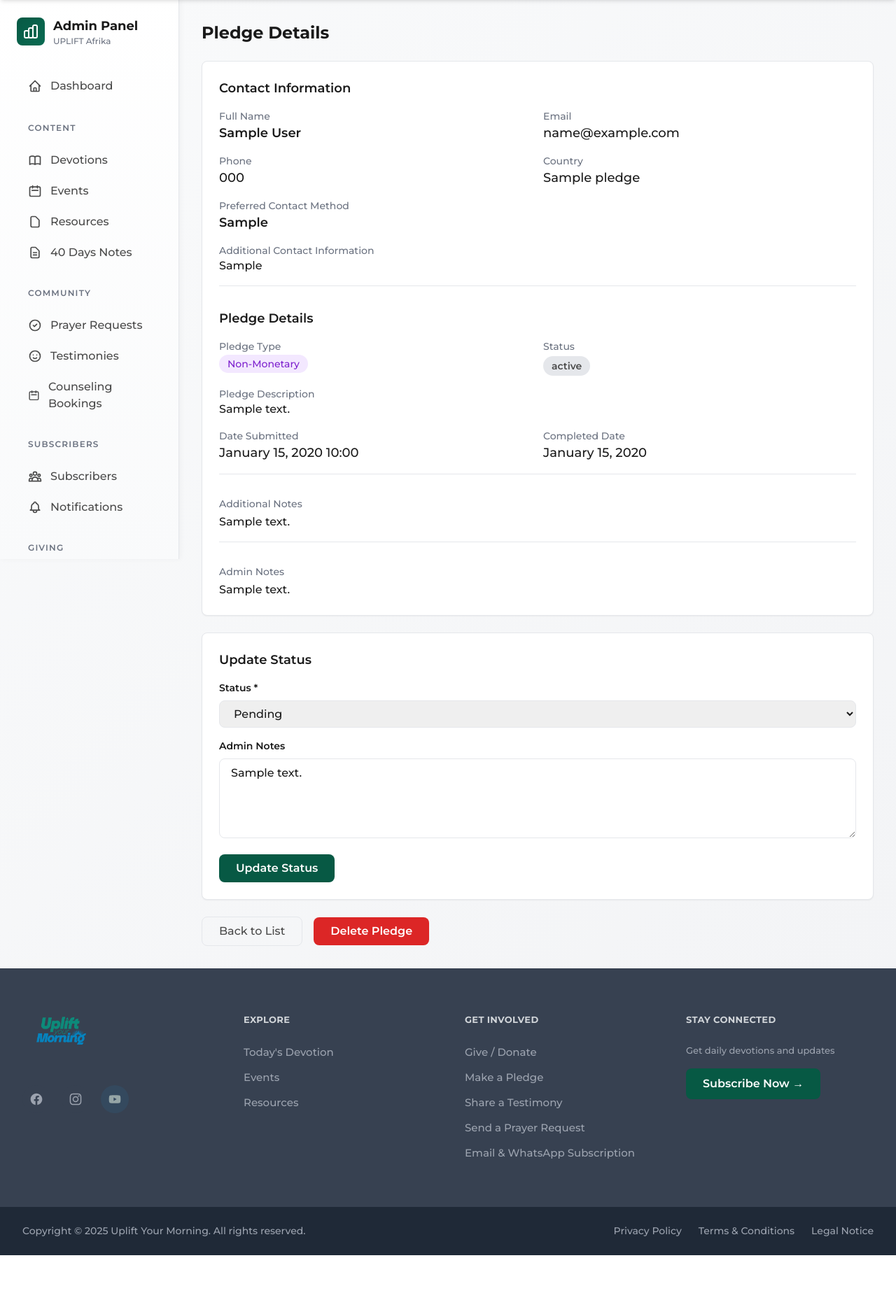
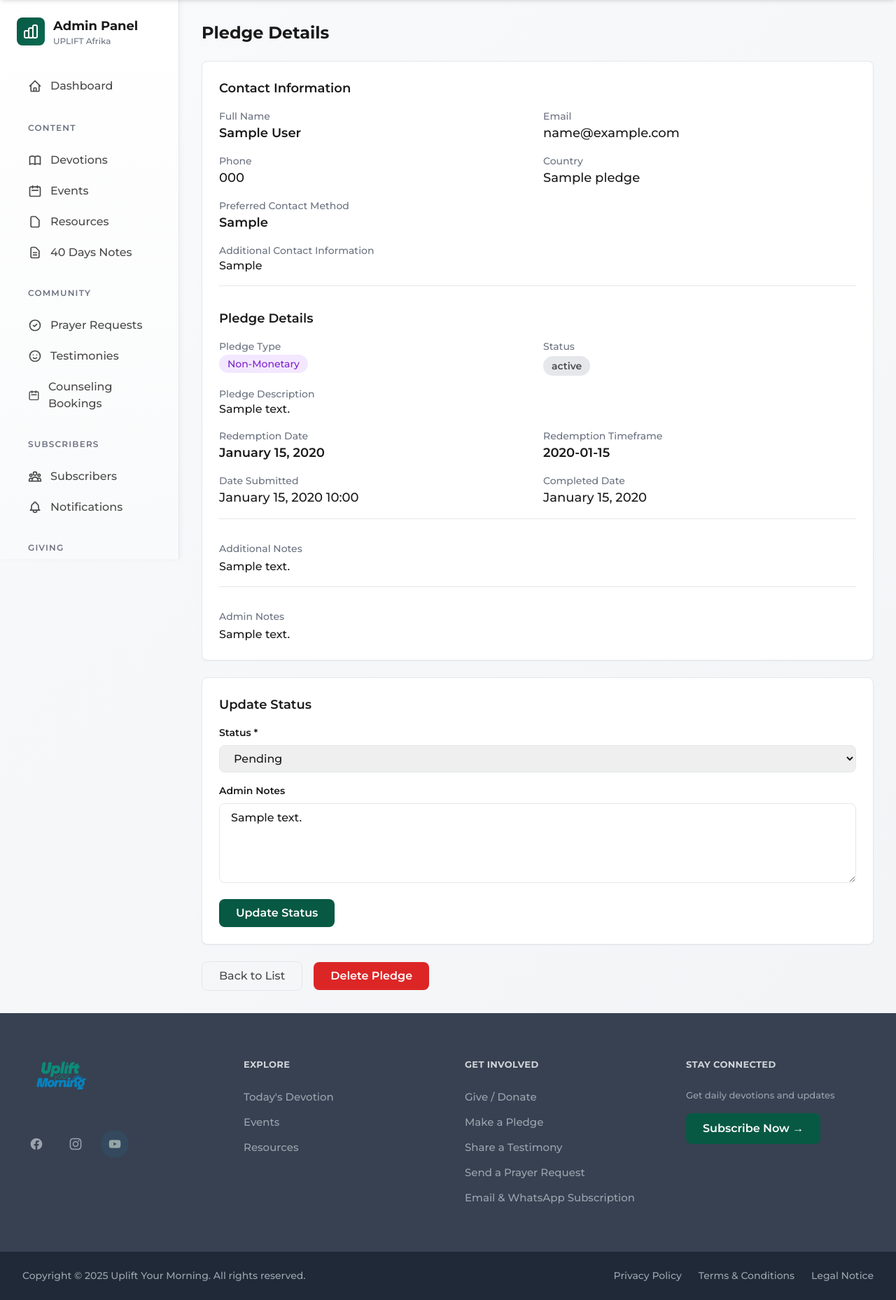
Before and after one commit to josueadimado/uplift-your-morning, a Django app: template templates/admin/pledges/detail.html in a window 1280 px wide. Shown: the part 134-1992 px from the top of the page at 70% size. Before the commit the page ends 1928 px from the top, so only its background shows below. Run offline with Django 5.2, Linux system fonts and the light colour scheme; the template is opened without the code that fills it: most values are stand-ins (such as "Sample title", 1, 10 or a date in 2020); some libraries are stand-ins or nearby versions.

Commit message:
Add redemption/fulfillment date fields to pledge form
- Added redemption_date field for specific date when pledge will be fulfilled
- Added redemption_timeframe field for flexible timeframe specification
- Fields are available for all pledge types (monetary and non-monetary)
- Updated CSV and Excel exports to include redemption information
- Updated admin detail view to display redemption date and timeframe
- Users can specify either a specific date or a timeframe (e.g., 'Within 3 months', 'Q2 2025')

```diff
--- a/apps/pages/forms.py
+++ b/apps/pages/forms.py
@@ -108,6 +108,7 @@ class PledgeForm(forms.ModelForm):
             'preferred_contact_method', 'contact_info',
             'amount', 'currency', 'other_currency',
             'donation_frequency', 'custom_frequency',
+            'redemption_date', 'redemption_timeframe',
             'non_monetary_description', 'additional_notes'
         ]
         widgets = {
--- a/templates/admin/pledges/detail.html
+++ b/templates/admin/pledges/detail.html
@@ -103,10 +103,42 @@
                     </p>
                 </div>
                 {% endif %}
+                {% if pledge.redemption_date %}
+                <div>
+                    <p class="text-sm" style="color: var(--text_light);">Redemption Date</p>
+                    <p class="text-lg font-semibold" style="color: var(--text);">
+                        {{ pledge.redemption_date|date:"F d, Y" }}
+                    </p>
+                </div>
+                {% endif %}
+                {% if pledge.redemption_timeframe %}
+                <div>
+                    <p class="text-sm" style="color: var(--text_light);">Redemption Timeframe</p>
+                    <p class="text-lg font-semibold" style="color: var(--text);">
+                        {{ pledge.redemption_timeframe }}
+                    </p>
+                </div>
+                {% endif %}
                 {% else %}
                 <div class="sm:col-span-2">
                     <p class="text-sm" style="color: var(--text_light);">Pledge Description</p>
                     <p class="text-lg" style="color: var(--text);">{{ pledge.non_monetary_description|linebreaks }}</p>
+                </div>
+                {% endif %}
+                {% if pledge.redemption_date %}
+                <div>
+                    <p class="text-sm" style="color: var(--text_light);">Redemption Date</p>
+                    <p class="text-lg font-semibold" style="color: var(--text);">
+                        {{ pledge.redemption_date|date:"F d, Y" }}
+                    </p>
+                </div>
+                {% endif %}
+                {% if pledge.redemption_timeframe %}
+                <div>
+                    <p class="text-sm" style="color: var(--text_light);">Redemption Timeframe</p>
+                    <p class="text-lg font-semibold" style="color: var(--text);">
+                        {{ pledge.redemption_timeframe }}
+                    </p>
                 </div>
                 {% endif %}
                 <div>
```
Also changed, not shown: apps/pages/admin_views.py (+11 -7 lines), apps/pages/models.py (+12 -0 lines), templates/pages/pledge_form.html (+25 -0 lines).
